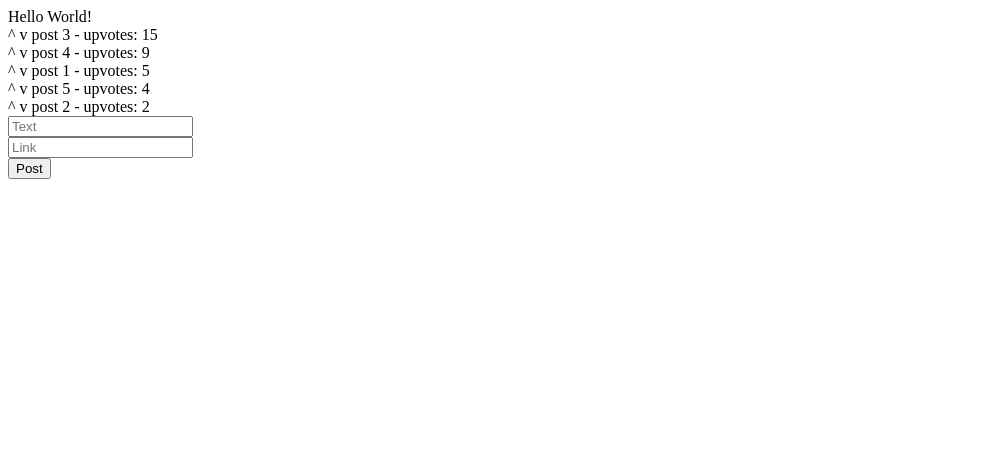
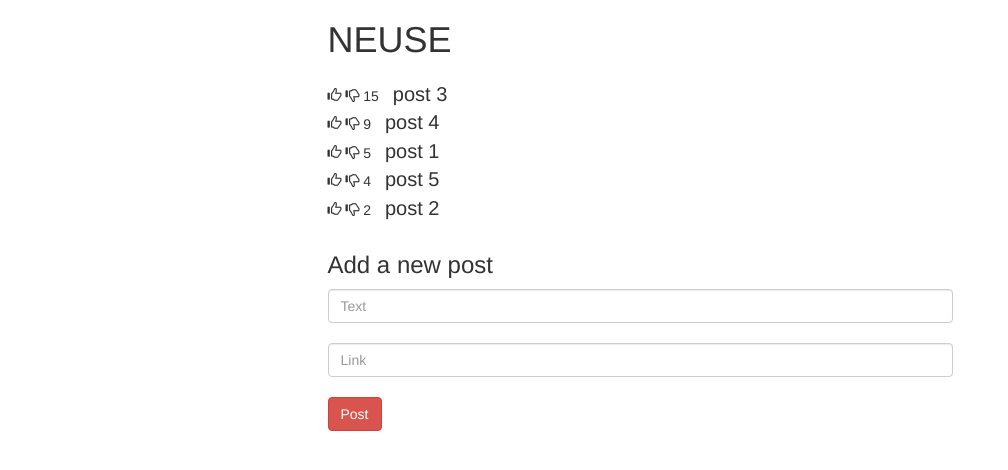
Before and after one commit to jarkyll/wean, a plain HTML site: page index.html in a window 1280 px wide. Shown: the whole page, without its empty margins (0-1008 px from the left). Drawn offline with nearby package versions, Linux system fonts and the light colour scheme.

Commit message:
boostrapped index

```diff
--- a/index.html
+++ b/index.html
@@ -2,35 +2,49 @@
 <html>
 	<head>
 		<title>MEAN app!</title>
+		<link href="http://maxcdn.bootstrapcdn.com/bootstrap/3.2.0/css/bootstrap.min.css" rel="stylesheet">
+
 		<script src="http://ajax.googleapis.com/ajax/libs/angularjs/1.3.10/angular.min.js"></script>
     	<script src="app.js"></script>
+    	<style> .glyphicon-thumbs-up { cursor:pointer } </style>
+      <style> .glyphicon-thumbs-down { cursor:pointer } </style>
+
+
 
 	</head>
 
 	<body ng-app="news" ng-controller="MainCtrl">
-		<div>
-			{{ greeting }}
+		<div class="row">
+			<div class="col-md-6 col-md-offset-3">
+				<div class="header">
+					<h1>NEUSE<h1>
 				</div>
 				<div ng-repeat="post in posts | orderBy: '-upvotes'">
 				<!-- the -upvotes goes by descending, upvotes goes by ascending -->
-			<span ng-click="upvote(post)">^</span>
-			<span ng-click="downvote(post)">v</span>
-			<a ng-hide="!post.link" href="{{post.link}}">
+					<span class="glyphicon glyphicon-thumbs-up" ng-click="upvote(post)"></span>
+					<span class="glyphicon glyphicon-thumbs-down" ng-click="downvote(post)"></span>
+          {{post.upvotes}}
+            <span style="font-size:20px; margin-left:10px;">
+    					<a ng-hide="!post.link" href="{{post.link}}"	>
     						{{ post.title }}
     					</a>
     					<span ng-show="!post.link">
     						{{ post.title }}
     					</span>
+            </span>
 					<!-- hide the above span if there is a post.link -->
-			 - upvotes: {{ post.upvotes}}
 				</div>
-		<form ng-submit="addPost()">
-			<input type="text" placeholder="Text" ng-model="title"></input>
+				<form ng-submit="addPost()" style="margin-top:30px">
+          <h3>Add a new post</h3>
+          <div class="form-group">
+    					<input type="text" class="form-control" placeholder="Text" ng-model="title"></input>
     					<br>
-			<input type="link" placeholder="Link" ng-model="link"></input>
+    					<input type="link" class="form-control" placeholder="Link" ng-model="link"></input>
     					<br>
-			<button type="submit">Post</button>
+    					<button class="btn btn-danger" type="submit">Post</button>
+          </div>
 				</form>
-
+			</div>
+		</div>
 	</body>
 </html>
```
Lines whose indentation alone changed are shown as unchanged.
